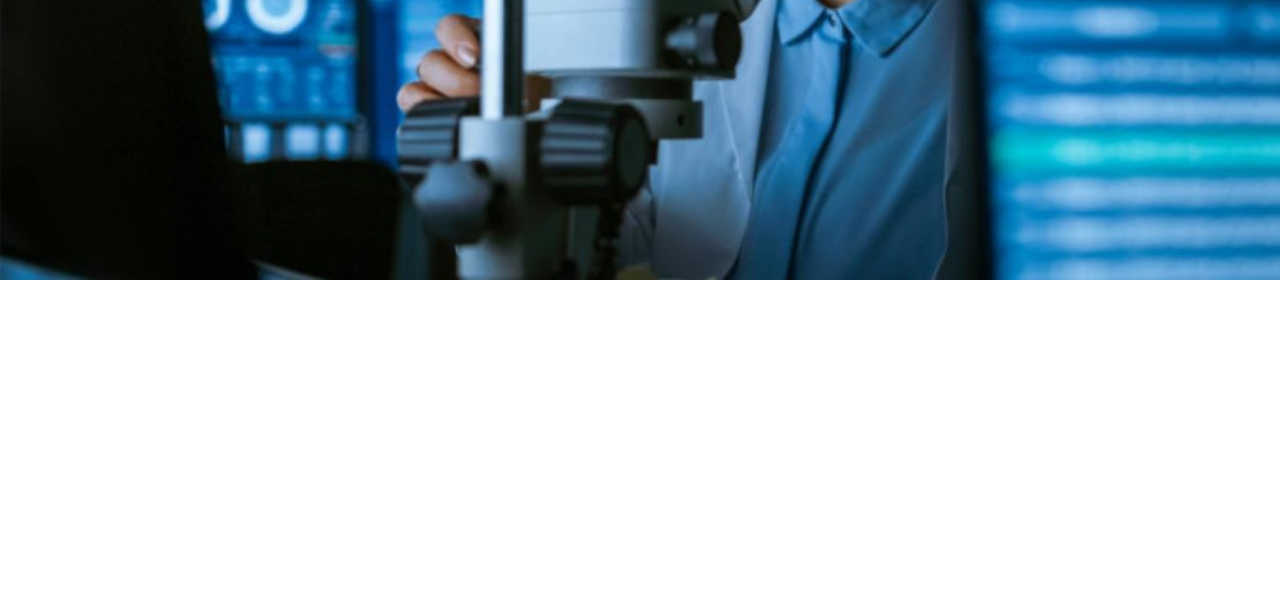
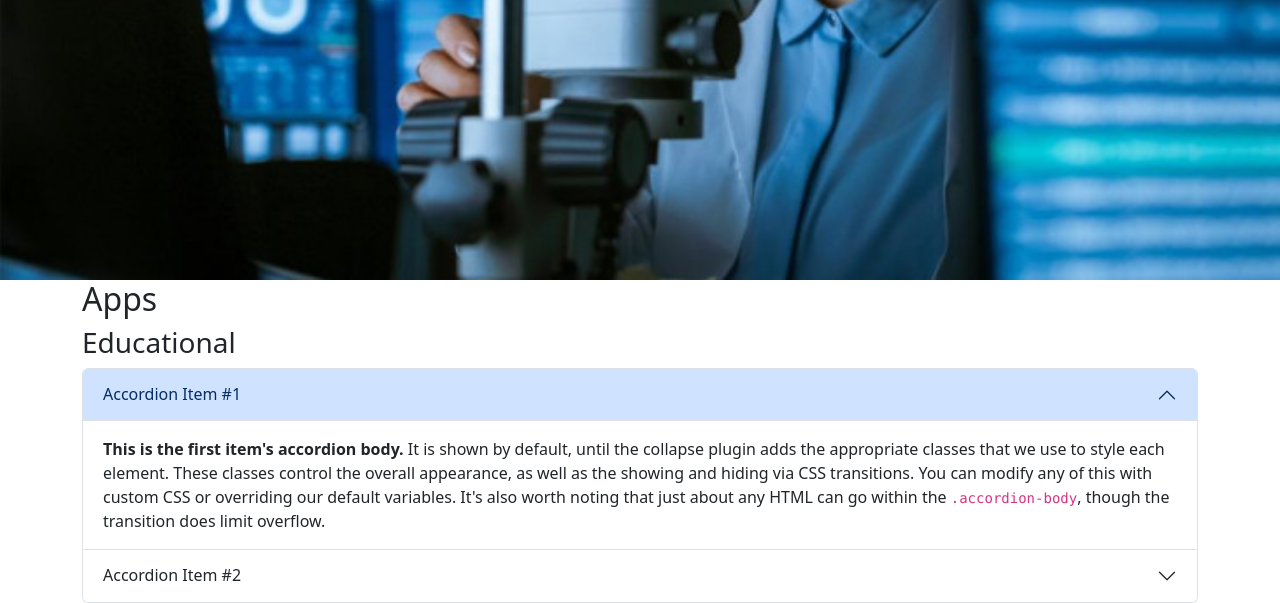
Before and after one commit to kateek5417/sep10-freedom-project, a plain HTML site: page present.html in a window 1280 px wide. Shown: the part 495-1098 px from the top of the page. Before the commit the page ends 800 px from the top, so only its background shows below. Drawn offline with nearby package versions, Linux system fonts and the light colour scheme.

Commit message:
add educational app acordian present

```diff
--- a/present.html
+++ b/present.html
@@ -46,6 +46,40 @@
             </div>
         </div>
 
+        <!--!Apps-->
+        <div class="container">
+            <h2>Apps</h2>
+            <div class="row">
+                <h3>Educational</h3>
+                <div class="accordion" id="accordionPanelsStayOpenExample">
+                    <div class="accordion-item">
+                        <h2 class="accordion-header">
+                        <button class="accordion-button" type="button" data-bs-toggle="collapse" data-bs-target="#panelsStayOpen-collapseOne" aria-expanded="false" aria-controls="panelsStayOpen-collapseOne">
+                            Accordion Item #1
+                        </button>
+                        </h2>
+                        <div id="panelsStayOpen-collapseOne" class="accordion-collapse collapse show">
+                            <div class="accordion-body">
+                                <strong>This is the first item's accordion body.</strong> It is shown by default, until the collapse plugin adds the appropriate classes that we use to style each element. These classes control the overall appearance, as well as the showing and hiding via CSS transitions. You can modify any of this with custom CSS or overriding our default variables. It's also worth noting that just about any HTML can go within the <code>.accordion-body</code>, though the transition does limit overflow.
+                            </div>
+                        </div>
+                    </div>
+                    <div class="accordion-item">
+                        <h2 class="accordion-header">
+                        <button class="accordion-button collapsed" type="button" data-bs-toggle="collapse" data-bs-target="#panelsStayOpen-collapseTwo" aria-expanded="false" aria-controls="panelsStayOpen-collapseTwo">
+                            Accordion Item #2
+                        </button>
+                        </h2>
+                        <div id="panelsStayOpen-collapseTwo" class="accordion-collapse collapse">
+                            <div class="accordion-body">
+                                <strong>This is the second item's accordion body.</strong> It is hidden by default, until the collapse plugin adds the appropriate classes that we use to style each element. These classes control the overall appearance, as well as the showing and hiding via CSS transitions. You can modify any of this with custom CSS or overriding our default variables. It's also worth noting that just about any HTML can go within the <code>.accordion-body</code>, though the transition does limit overflow.
+                            </div>
+                        </div>
+                    </div>
+                </div>
+            </div>
+        </div>
+
 
 
 
```
